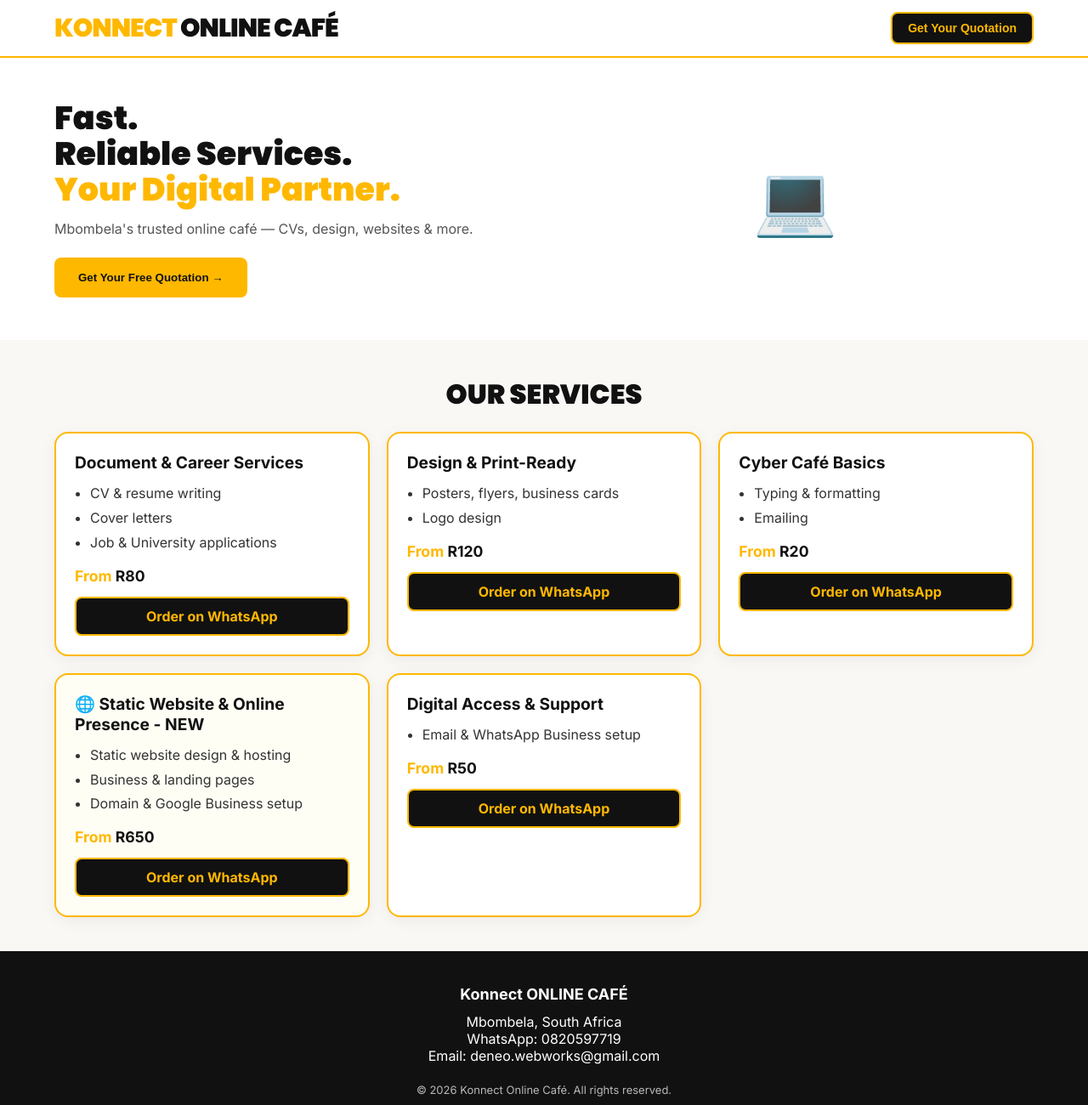
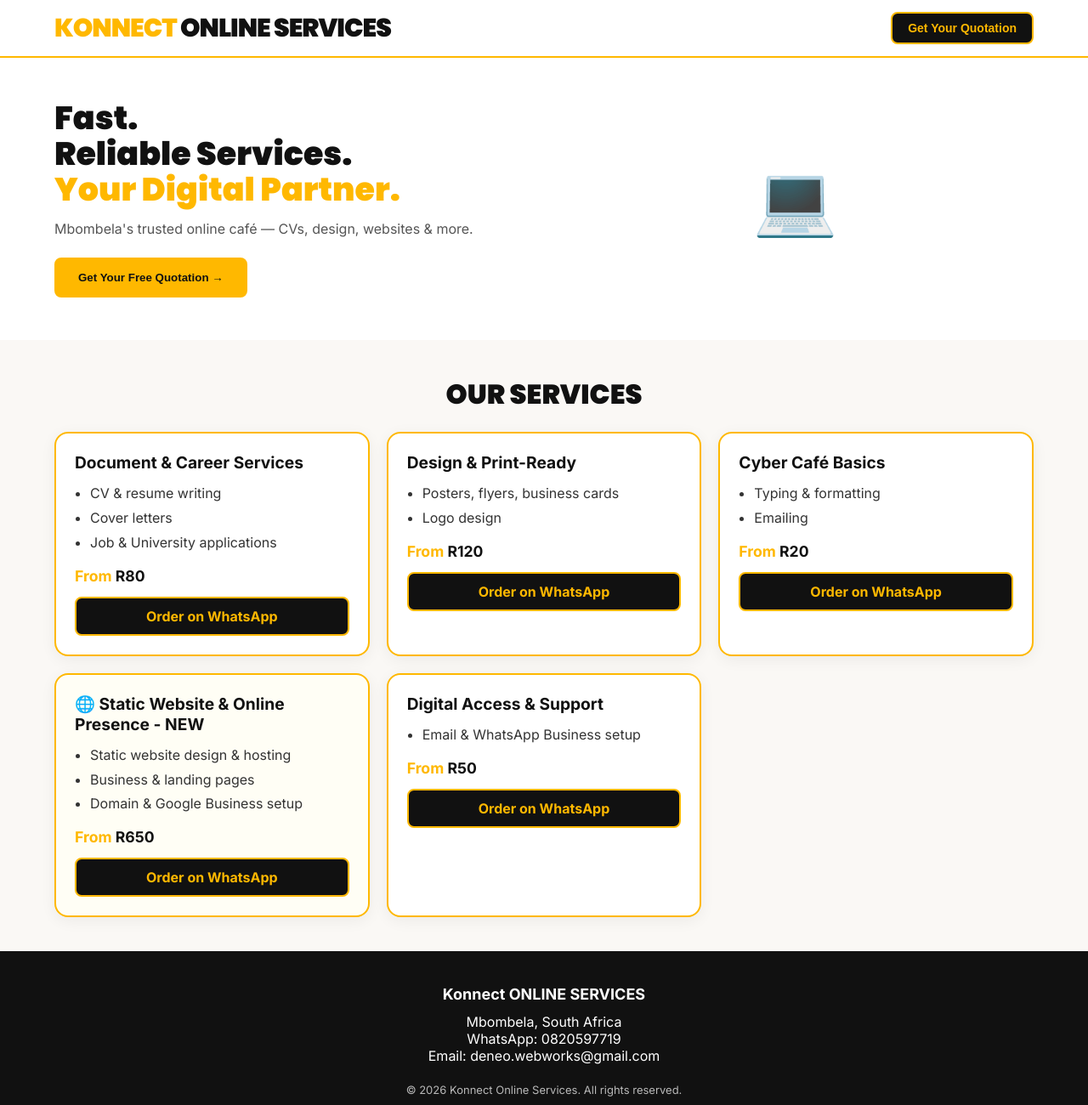
Before and after one commit to deneowebworks-tech/Konnect-Online-Cafe, a plain HTML site: page index.html in a window 1280 px wide. Shown: the whole page at 85% size. Drawn offline with Linux system fonts and the light colour scheme.

Commit message:
Rename the website branding to Konnect Online Services

```diff
--- a/index.html
+++ b/index.html
@@ -3,7 +3,7 @@
 <head>
   <meta charset="UTF-8" />
   <meta name="viewport" content="width=device-width, initial-scale=1.0" />
-  <title>Konnect Online Café | Fast, Reliable Services - Mbombela</title>
+  <title>Konnect Online Services | Fast, Reliable Services - Mbombela</title>
   <link rel="preconnect" href="https://fonts.googleapis.com">
   <link rel="preconnect" href="https://fonts.gstatic.com" crossorigin>
   <link href="https://fonts.googleapis.com/css2?family=Poppins:wght@800;900&family=Inter:wght@400;600;700&display=swap" rel="stylesheet">
@@ -371,7 +371,7 @@
   <header id="mainHeader">
     <div id="logo">
       <span style="color:#FFB800">Konnect</span>
-      <span style="color:#111">ONLINE CAFÉ</span>
+      <span style="color:#111">ONLINE SERVICES</span>
     </div>
     <button class="quote-btn-header" onclick="openQuoteModal()">Get Your Quotation</button>
   </header>
@@ -449,14 +449,14 @@
   </section>
 
   <footer class="footer">
-    <div style="font-weight:800; font-size:18px;">Konnect ONLINE CAFÉ</div>
+    <div style="font-weight:800; font-size:18px;">Konnect ONLINE SERVICES</div>
     <div>
       Mbombela, South Africa<br>
       WhatsApp: 0820597719<br>
       Email: deneo.webworks@gmail.com
     </div>
     <div style="margin-top:10px; font-size:13px; opacity:0.7;">
-      © 2026 Konnect Online Café. All rights reserved.
+      © 2026 Konnect Online Services. All rights reserved.
     </div>
   </footer>
 
@@ -586,7 +586,7 @@
       }
 
       const message = [
-        "NEW QUOTATION REQUEST - Konnect Online Café",
+        "NEW QUOTATION REQUEST - Konnect Online Services",
         "",
         `Name: ${name}`,
         `Phone: ${phone}`,
```
